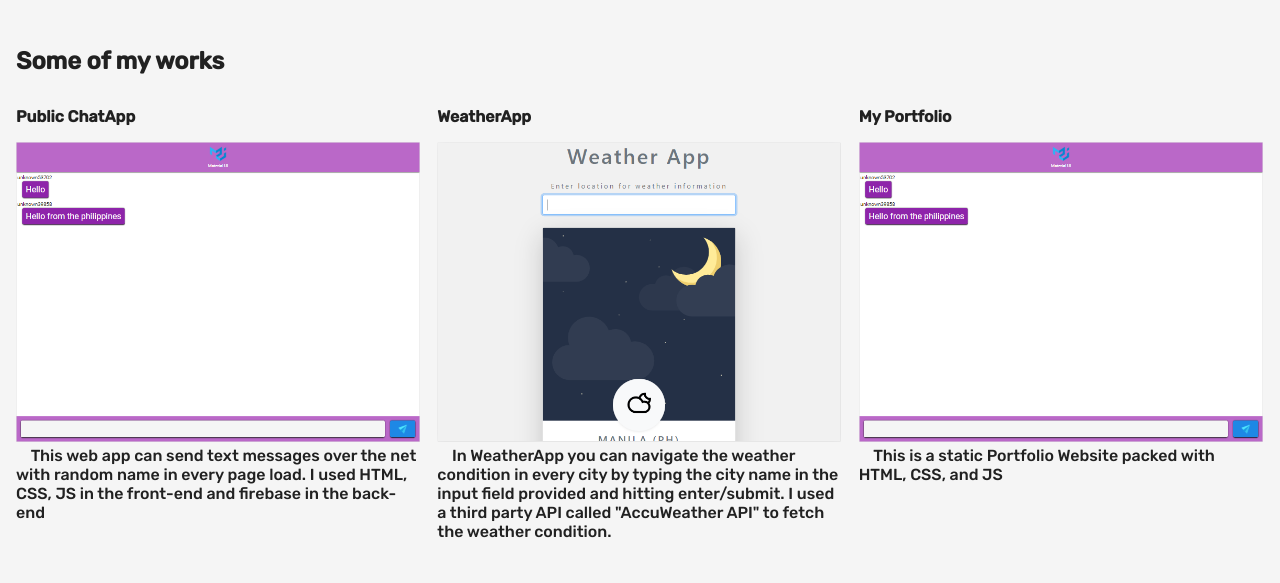
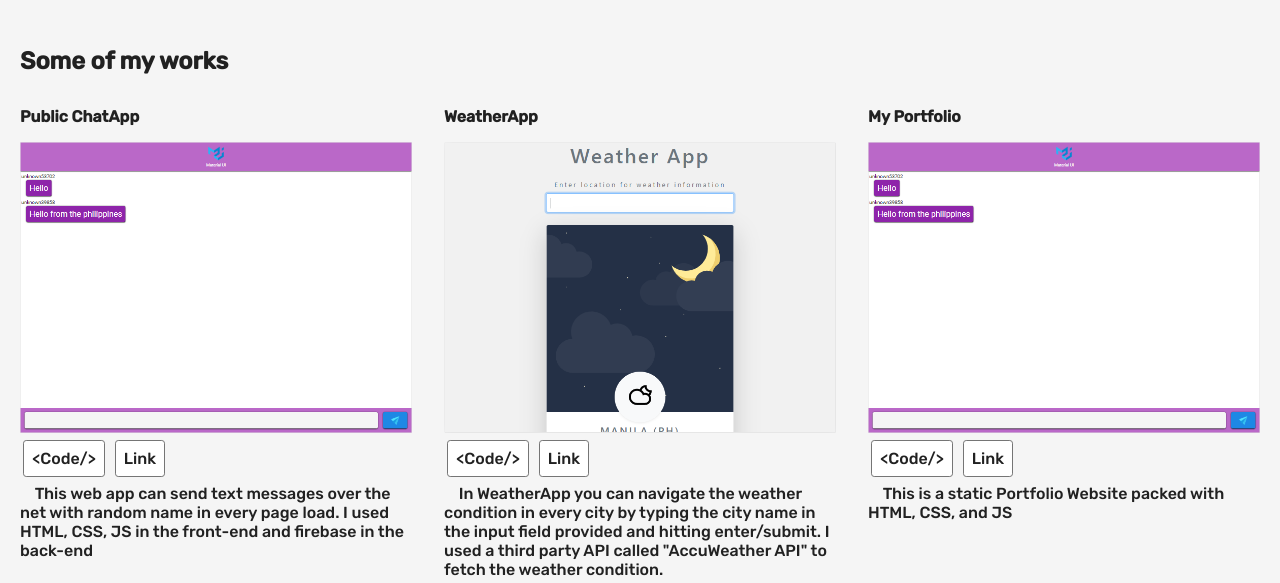
Before and after one commit to aguiarkimduron/Portfolio, a plain HTML site: page index.html in a window 1280 px wide. Shown: the part 833-1416 px from the top of the page. Drawn offline with Linux system fonts and the light colour scheme.

Commit message:
fixed sizing of image in section-works

```diff
--- a/css/main.css
+++ b/css/main.css
@@ -6,6 +6,7 @@
     text-decoration: none;
     font-family: 'Rubik', sans-serif;
     color: var(--primary);
+    transition: all 0.3s;
 }
 ul{
     list-style: none;
@@ -20,6 +21,7 @@ h2{
     position: relative;
     margin: 0 auto;
     padding: 1rem;
+    max-width: 1240px;
 }
 .btn{
     color: var(--primary);
@@ -45,8 +47,9 @@ header{
     align-items: center;
 }
 .header-title{
-    font-size: 6rem;
+    font-size: 7rem;
     font-weight: 300;
+    margin-bottom: 1rem;
 }
 nav{
     z-index: 1;
@@ -83,6 +86,7 @@ nav > ul > li > a:hover{
 /* works-section START */
 #section-works{
     background: var(--light-secondary);
+
 }
 .works-footer {
     margin: 3rem 0;
@@ -90,10 +94,12 @@ nav > ul > li > a:hover{
     text-align: center;
 }
 .works-container{
-    width: 100%;
+    max-width: 100%;
+    min-width: 300px;
     display: grid;
     grid-template-columns: 1fr 1fr 1fr;
-    column-gap: 1rem;
+    column-gap: 2rem;
+    margin: 0 auto;
 }
 .works-container > div > h4,
 .works-container > div > p {
@@ -101,20 +107,21 @@ nav > ul > li > a:hover{
 }
 .works-img{
     position: relative;
-    width: fit-content;
+    display: flex;
+    flex-direction: column;
+    justify-content: center;
 }
 .works-img > img{
-    height: 300px;
+    max-width: 100%;
+    transition: filter 0.2s;
+}
+.works-img > img:hover{
+    filter: brightness(50%);
 }
 .works-img-hover{
-    position: absolute;
-    top: 150px;
-    left: 50%;
-    transform: translate(-70%, -50%);
-    opacity: 0;
-    transition: opacity 0.3s;
+   margin: 1rem 0;
 }
 .works-img-hover > a{
-    margin: auto 0.5rem;
+    margin: auto 0.2rem;
 }
 /* works-section END */
--- a/index.html
+++ b/index.html
@@ -24,7 +24,8 @@
         <a href="#section-works" class="btn">Go to my Works</a>
     </header>
     <!-- section-works -->
-    <section class="container" id="section-works">
+    <section id="section-works">
+        <div class="container">
             <h2>Some of my works</h2>
             <div class="works-container">
                 <div>
@@ -32,7 +33,7 @@
                     <div class="works-img">
                         <img src="img/ChatApp.PNG" alt="ChatApp.png">
                         <div class="works-img-hover">
-                        <a class="btn" href="#" target="_blank">Code</a>
+                            <a class="btn" href="#" target="_blank">&lt;Code/&gt;</a>
                             <a class="btn" href="https://chatapp.imfast.io/" target="_blank">Link</a>
                         </div>
                         <p>&nbsp;&nbsp;&nbsp;&nbsp;This web app can send text messages over the net with random name in every page load. I used HTML, CSS, JS in the front-end and firebase in the back-end</p>
@@ -43,7 +44,7 @@
                     <div class="works-img">
                         <img src="img/WeatherApp.png" alt="ChatApp.png">
                         <div class="works-img-hover">
-                        <a class="btn" href="#" target="_blank">Code</a>
+                            <a class="btn" href="https://github.com/aguiarkimduron/WeatherApp" target="_blank">&lt;Code/&gt;</a>
                             <a class="btn" href="https://weathercheck.imfast.io/" target="_blank">Link</a>
                         </div>
                         <p>&nbsp;&nbsp;&nbsp;&nbsp;In WeatherApp you can navigate the weather condition in every city by typing the city name in the input field provided and hitting enter/submit. I used a third party API called "AccuWeather API" to fetch the weather condition.</p>
@@ -54,14 +55,16 @@
                     <div class="works-img">
                         <img src="img/ChatApp.PNG" alt="ChatApp.png">
                         <div class="works-img-hover">
-                        <a class="btn" href="#" target="_blank">Code</a>
-                        <a class="btn" href="#" target="_blank">Link</a>
+                            <a class="btn" href="https://github.com/aguiarkimduron/Portfolio" target="_blank">&lt;Code/&gt;</a>
+                            <a class="btn" href="https://weathercheck.imfast.io/" target="_blank">Link</a>
                         </div>
                         <p>&nbsp;&nbsp;&nbsp;&nbsp;This is a static Portfolio Website packed with HTML, CSS, and JS</p>
                     </div>
                 </div>
             </div>
             <p class="works-footer"><i>or checkout my github<a href="https://github.com/aguiarkimduron?tab=repositories" target="_blank"><img src="https://img.icons8.com/fluent-systems-filled/24/000000/github.png"/></a> repository to see all my projects.</i></p>
+        </div>
+
     </section>
     <section class="container" id="section-about">
         <h2>What I can do</h2>
--- a/js/main.js
+++ b/js/main.js
@@ -1,9 +1,20 @@
-const worksImg = document.querySelectorAll('.works-img-hover')
-worksImg.forEach(img => {
-    img.addEventListener('mouseover', () =>  {
-        img.style.opacity = 1;
-    })
-    img.addEventListener('mouseout', () =>  {
-        img.style.opacity = 0;
-    })
-})
+// const worksImgHover = document.querySelectorAll('.works-img-hover')
+// const worksImg = document.querySelectorAll('.works-img > img')
+// worksImgHover.forEach(img => {
+//     img.addEventListener('mouseover', () =>  {
+//         img.parentElement.children[0].classList.add('darken')
+//         img.style.opacity = 1;
+//     })
+//     img.addEventListener('mouseout', () =>  {
+//         img.parentElement.children[0].classList.remove('darken')
+//         img.style.opacity = 0;
+//     })
+// })
+// worksImg.forEach(img => {
+//     img.addEventListener('mouseover', () => {
+//         img.parentElement.children[1].style.opacity = 1
+//     })
+//     img.addEventListener('mouseout', () => {
+//         img.parentElement.children[1].style.opacity = 0
+//     })
+// })
```
Lines whose indentation alone changed are shown as unchanged.
